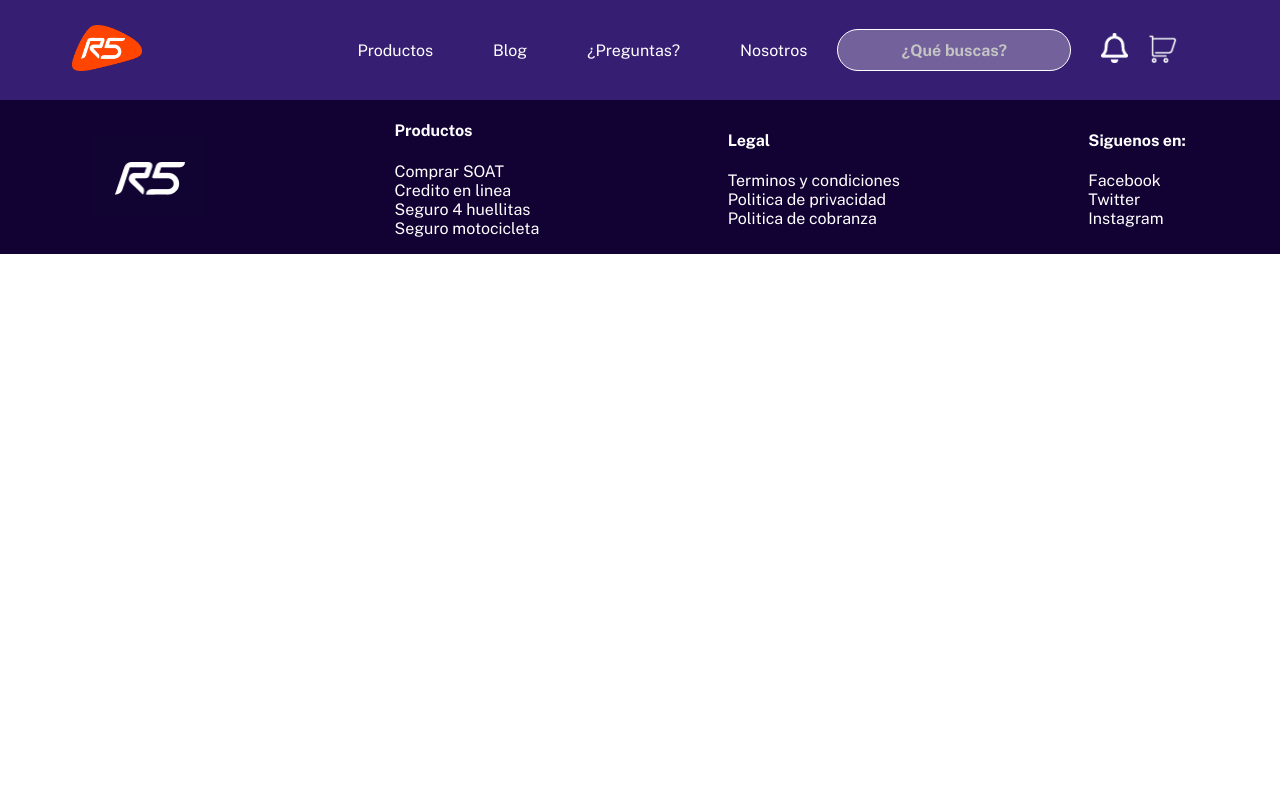
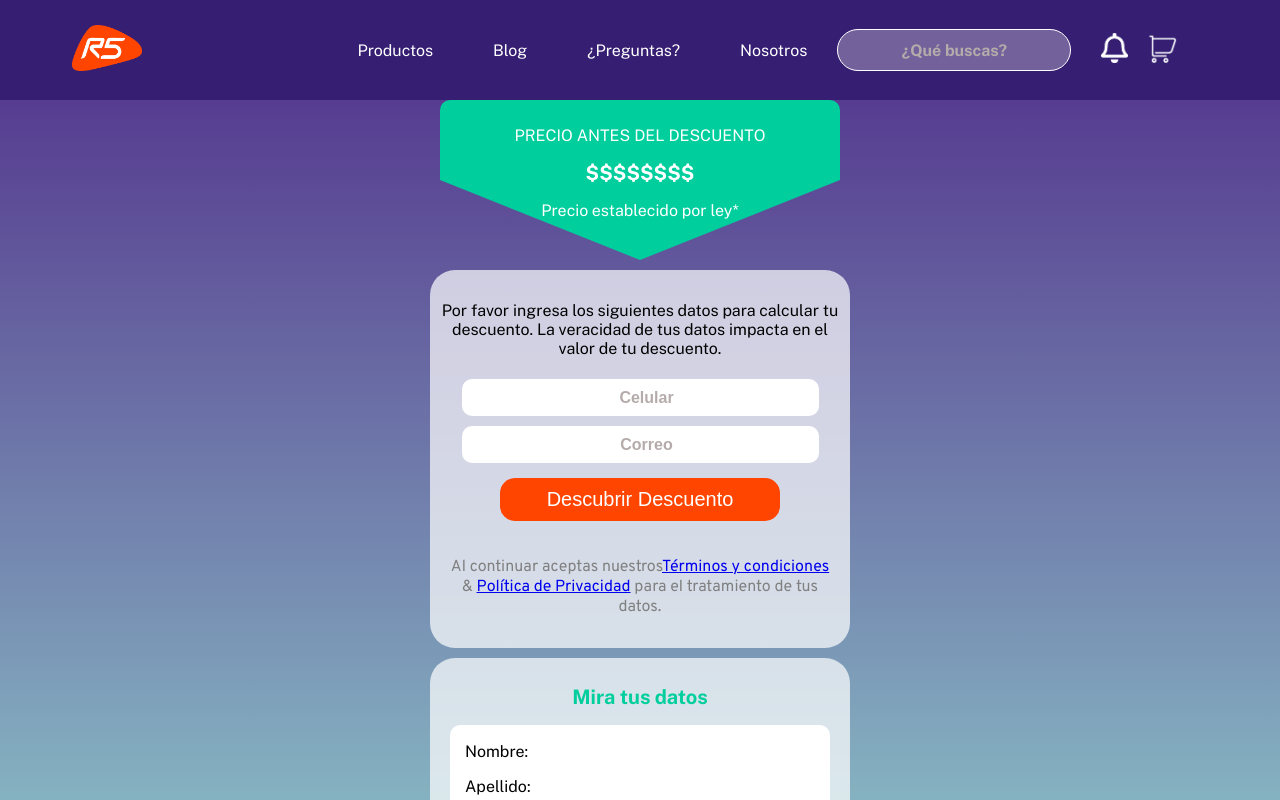
Before and after one commit to AdriMartinezB/r5_checkout_frontend, a React app: page /cotizacionFinal in a window 1280 px wide. Shown: the top 800 px of the page. Built offline with nearby package versions, Linux system fonts and the light colour scheme.

Commit message:
Modificacion cotizacion Final

```diff
--- a/src/assets/styles/components/descubrir.scss
+++ b/src/assets/styles/components/descubrir.scss
@@ -1,15 +1,14 @@
-
-
-.descubrir__contenedor--form{
+.descubrir__contenedor--form {
   background: rgba(255, 255, 255, 0.7);
   border-radius: 25px;
-  width: 60%;
+  width: 400px;
   padding: 15px 10px;
   margin: auto;
   text-align: center;
+  margin-bottom: 10px;
 }
 
-.descubrir__contenedor--form input{
+.descubrir__contenedor--form input {
   width: 85%;
   margin: 5px auto;
   border: none;
@@ -23,23 +22,21 @@
   color: rgb(182, 171, 171);
 }
 
-.descubrir__contenedor--form button{
-  padding: 10px ;
+.descubrir__contenedor--form button {
+  padding: 10px;
   width: 70%;
   max-width: 250;
   min-width: 150px;
-  background: #FF4500;
+  background: #ff4500;
   font-size: 20px;
-  color: #FFFFFF;
+  color: #ffffff;
   border-radius: 15px;
   border: none;
   margin: 10px 0;
 }
 
-
-
 @media only screen and (max-width: 550px) {
-  .descubrir__contenedor--form{
+  .descubrir__contenedor--form {
     width: 90%;
   }
 }
--- a/src/assets/styles/components/figura.scss
+++ b/src/assets/styles/components/figura.scss
@@ -1,26 +1,26 @@
-.precio-figura{
-  width: 60%;
+.precio-figura {
+  width: 400px;
   margin: auto;
+  margin-bottom: 10px;
 }
 
-.figura{
+.figura {
   width: 100%;
   height: 150px;
   padding-top: 10px;
-  background: #00CE9D;
+  background: #00ce9d;
   border-radius: 10px;
   text-align: center;
-  color: #FFFFFF;
+  color: #ffffff;
   clip-path: polygon(0% 0%, 100% 0, 100% 50%, 50% 100%, 0 50%);
 }
 
-.figura b{
+.figura b {
   font-size: 20px;
 }
 
-
 @media only screen and (max-width: 550px) {
-  .precio-figura{
+  .precio-figura {
     width: 90%;
   }
 }
--- a/src/assets/styles/components/vehiculo.scss
+++ b/src/assets/styles/components/vehiculo.scss
@@ -1,14 +1,15 @@
-.vehiculo{
+.vehiculo {
   background: rgba(255, 255, 255, 0.7);
   border-radius: 25px;
-  width: 60%;
+  width: 400px;
   padding: 10px;
   padding-bottom: 25px;
   margin: auto;
+  margin-bottom: 10px;
 }
 
-.vehiculo h2{
-  color: #00CE9D;
+.vehiculo h2 {
+  color: #00ce9d;
   font-size: 20px;
   text-align: center;
 }
@@ -17,12 +18,11 @@
   padding: 10px 10px 0 10px;
   text-align: center;
   color: grey;
-  font-family: 'Overpass', sans-serif;;
+  font-family: "Overpass", sans-serif;
 }
 
-
-.vehiculo__datos{
-  background: #FFFFFF;
+.vehiculo__datos {
+  background: #ffffff;
   width: 90%;
   margin: 0 auto;
   border-radius: 10px;
@@ -31,7 +31,7 @@
 }
 
 @media only screen and (max-width: 550px) {
-  .vehiculo{
+  .vehiculo {
     width: 90%;
     margin: auto;
   }
--- /dev/null
+++ b/src/assets/styles/pages/ultimaCotizacion.scss
@@ -0,0 +1,11 @@
+.cotizacionUlt-container {
+  background: linear-gradient(
+    to top,
+    rgba(0, 206, 157, 0.39),
+    rgba(57, 26, 125, 0.85)
+  );
+  display: flex;
+  flex-direction: column;
+  align-items: center;
+  justify-content: center;
+}
--- a/src/components/Descubrir.jsx
+++ b/src/components/Descubrir.jsx
@@ -1,5 +1,6 @@
 /* eslint-disable jsx-a11y/anchor-is-valid */
 import React from 'react';
+import { Link } from 'react-router-dom';
 import '../assets/styles/components/descubrir.scss';
 
 const Descubrir = () => (
@@ -9,7 +10,9 @@ const Descubrir = () => (
       <form>
         <input name='celular' className='input' type='text' placeholder='Celular' />
         <input name='correo' className='input' type='text' placeholder='Correo' />
-        <button type='button'>Descubrir Descuento</button>
+        <Link to='/descuento'>
+          <button type='button'>Descubrir Descuento</button>
+        </Link>
       </form>
       <p className='letra-menuda'>
         Al continuar aceptas nuestros
--- a/src/components/IngresaTuPlaca.jsx
+++ b/src/components/IngresaTuPlaca.jsx
@@ -8,7 +8,7 @@ const IngresaTuPlaca = () => {
     <section className='placa'>
       <h1>Métodos de Pago</h1>
       <input type='text' name='Placa' placeholder='ABC123' id='' />
-      <Link className='placa--Link' to='cotizacionFinal'>
+      <Link className='placa--Link' to='/cotizacionFinal'>
         <button className='placa--button'>Cotizar Gratis</button>
       </Link>
     </section>
--- a/src/containers/Cotizacion.JSX
+++ b/src/containers/CotizacionFinal.jsx
@@ -6,7 +6,7 @@ import Vehiculo from '../components/Vehiculo';
 
 import '../assets/styles/containers/listOfProducts.scss';
 
-const Cotizacion = () => {
+const CotizacionFinal = () => {
   return (
     <div>
       <Figura />
@@ -16,4 +16,4 @@ const Cotizacion = () => {
   );
 };
 
-export default Cotizacion;
+export default CotizacionFinal;
--- /dev/null
+++ b/src/pages/UltimaCotizacion.jsx
@@ -0,0 +1,16 @@
+import React from 'react';
+
+import '../assets/styles/pages/ultimaCotizacion.scss';
+
+import CotizacionFinal from '../containers/CotizacionFinal';
+
+const UltimaCotizacion = () => {
+  return (
+    <div className='cotizacionUlt-container'>
+      <CotizacionFinal />
+    </div>
+  );
+
+};
+
+export default UltimaCotizacion;
--- a/src/routes/App.jsx
+++ b/src/routes/App.jsx
@@ -11,12 +11,14 @@ import Home from '../pages/Home';
 import Cotizacion from '../pages/Cotizacion';
 import Confirmacion from '../pages/Confirmacion';
 import Descuento from '../pages/Descuento';
+import UltimaCotizacion from '../pages/UltimaCotizacion';
 
 const App = () => (
   <BrowserRouter>
     <Layout>
       <Switch>
         <Route exact path='/' component={Home} />
+        <Route exact path='/cotizacionFinal' component={UltimaCotizacion} />
         <Route exact path='/popUpBeneficio' component={PopUpBeneficio} />
         <Route exact path='/cotizacion/' component={Cotizacion} />
         <Route exact path='/descuento/' component={Descuento} />
```
